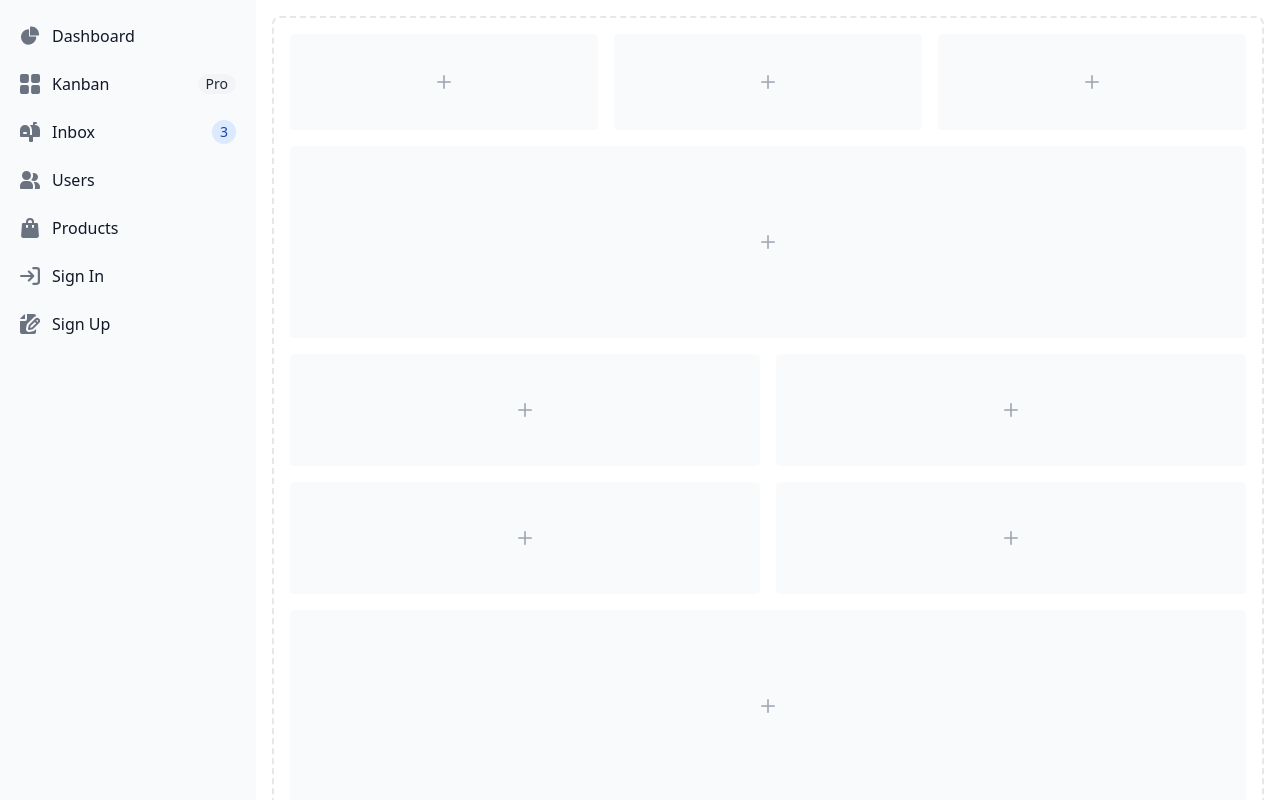
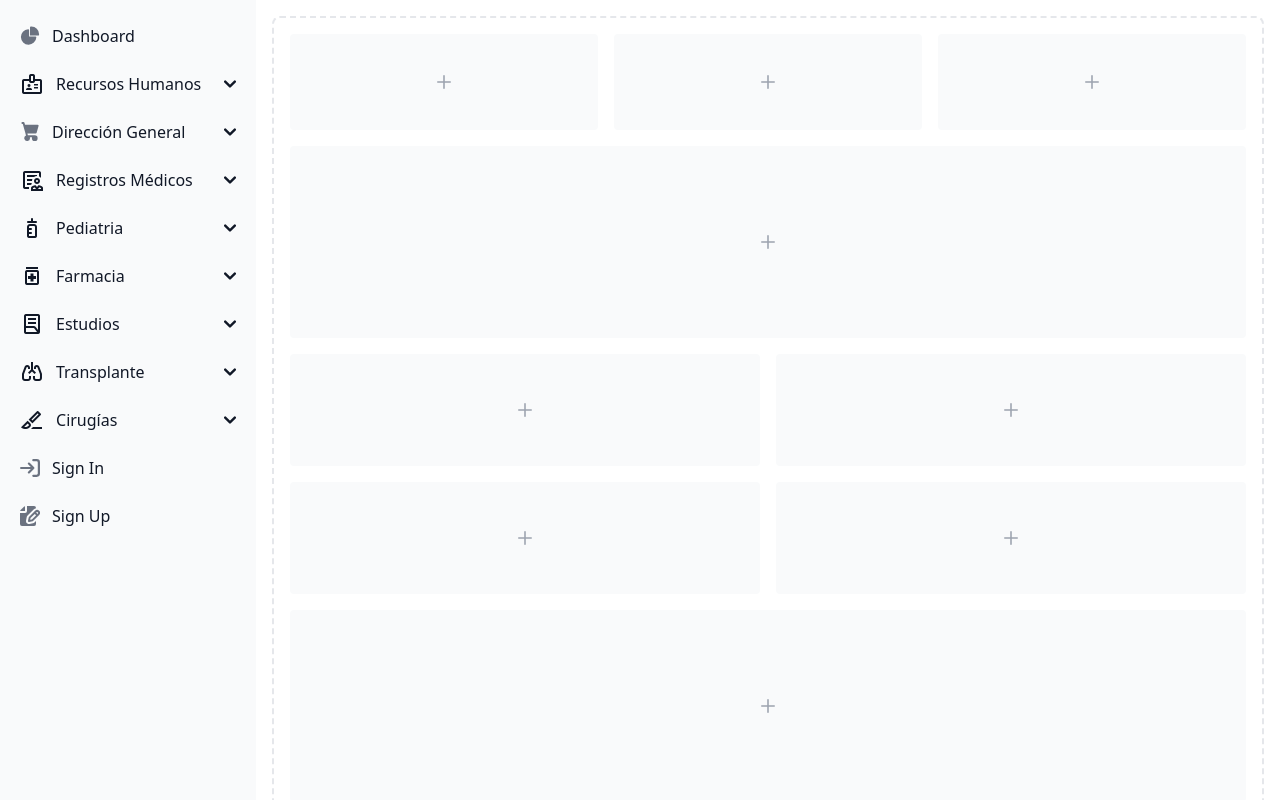
Before and after one commit to thejuanco/EvalUnidad2, a Vue app in the folder frontend/sistema-hospital/: page /dashboard in a window 1280 px wide. Shown: the top 800 px of the page. Built offline with nearby package versions, Linux system fonts and the light colour scheme.

Commit message:
Integracion Sidebar

```diff
--- a/frontend/sistema-hospital/index.html
+++ b/frontend/sistema-hospital/index.html
@@ -7,9 +7,14 @@
     <title>Hospital Privilage Care APP</title>
     <script src="https://cdn.tailwindcss.com"></script>
     <script src="https://use.fontawesome.com/5d970393b7"></script>
+    <link href="https://cdnjs.cloudflare.com/ajax/libs/flowbite/2.3.0/flowbite.min.css" rel="stylesheet" />
+    <link rel="stylesheet" href="https://fonts.googleapis.com/css2?family=Material+Symbols+Outlined:opsz,wght,FILL,GRAD@20..48,100..700,0..1,-50..200" />
+
   </head>
   <body>
     <div id="app"></div>
     <script type="module" src="/src/main.js"></script>
+    <script src="https://cdnjs.cloudflare.com/ajax/libs/flowbite/2.3.0/flowbite.min.js"></script>
+
   </body>
 </html>
--- a/frontend/sistema-hospital/src/components/dashboard.vue
+++ b/frontend/sistema-hospital/src/components/dashboard.vue
@@ -1,14 +1,12 @@
 <template>
-    <!-- https://play.tailwindcss.com/MIwj5Sp9pw -->
-
-    <button data-drawer-target="default-sidebar" data-drawer-toggle="default-sidebar" aria-controls="default-sidebar" type="button" class="inline-flex items-center p-2 mt-2 ms-3 text-sm text-gray-500 rounded-lg sm:hidden hover:bg-gray-100 focus:outline-none focus:ring-2 focus:ring-gray-200 dark:text-gray-400 dark:hover:bg-gray-700 dark:focus:ring-gray-600">
+   <button data-drawer-target="sidebar-multi-level-sidebar" data-drawer-toggle="sidebar-multi-level-sidebar" aria-controls="sidebar-multi-level-sidebar" type="button" class="inline-flex items-center p-2 mt-2 ms-3 text-sm text-gray-500 rounded-lg sm:hidden hover:bg-gray-100 focus:outline-none focus:ring-2 focus:ring-gray-200 dark:text-gray-400 dark:hover:bg-gray-700 dark:focus:ring-gray-600">
       <span class="sr-only">Open sidebar</span>
       <svg class="w-6 h-6" aria-hidden="true" fill="currentColor" viewBox="0 0 20 20" xmlns="http://www.w3.org/2000/svg">
       <path clip-rule="evenodd" fill-rule="evenodd" d="M2 4.75A.75.75 0 012.75 4h14.5a.75.75 0 010 1.5H2.75A.75.75 0 012 4.75zm0 10.5a.75.75 0 01.75-.75h7.5a.75.75 0 010 1.5h-7.5a.75.75 0 01-.75-.75zM2 10a.75.75 0 01.75-.75h14.5a.75.75 0 010 1.5H2.75A.75.75 0 012 10z"></path>
       </svg>
    </button>
 
-    <aside id="default-sidebar" class="fixed top-0 left-0 z-40 w-64 h-screen transition-transform -translate-x-full sm:translate-x-0" aria-label="Sidebar">
+   <aside id="sidebar-multi-level-sidebar" class="fixed top-0 left-0 z-40 w-64 h-screen transition-transform -translate-x-full sm:translate-x-0" aria-label="Sidebar">
       <div class="h-full px-3 py-4 overflow-y-auto bg-gray-50 dark:bg-gray-800">
          <ul class="space-y-2 font-medium">
             <li>
@@ -21,38 +19,186 @@
                </a>
             </li>
             <li>
-                <a href="#" class="flex items-center p-2 text-gray-900 rounded-lg dark:text-white hover:bg-gray-100 dark:hover:bg-gray-700 group">
-                   <svg class="flex-shrink-0 w-5 h-5 text-gray-500 transition duration-75 dark:text-gray-400 group-hover:text-gray-900 dark:group-hover:text-white" aria-hidden="true" xmlns="http://www.w3.org/2000/svg" fill="currentColor" viewBox="0 0 18 18">
-                      <path d="M6.143 0H1.857A1.857 1.857 0 0 0 0 1.857v4.286C0 7.169.831 8 1.857 8h4.286A1.857 1.857 0 0 0 8 6.143V1.857A1.857 1.857 0 0 0 6.143 0Zm10 0h-4.286A1.857 1.857 0 0 0 10 1.857v4.286C10 7.169 10.831 8 11.857 8h4.286A1.857 1.857 0 0 0 18 6.143V1.857A1.857 1.857 0 0 0 16.143 0Zm-10 10H1.857A1.857 1.857 0 0 0 0 11.857v4.286C0 17.169.831 18 1.857 18h4.286A1.857 1.857 0 0 0 8 16.143v-4.286A1.857 1.857 0 0 0 6.143 10Zm10 0h-4.286A1.857 1.857 0 0 0 10 11.857v4.286c0 1.026.831 1.857 1.857 1.857h4.286A1.857 1.857 0 0 0 18 16.143v-4.286A1.857 1.857 0 0 0 16.143 10Z"/>
+               <button type="button" class="flex items-center w-full p-2 text-base text-gray-900 transition duration-75 rounded-lg group hover:bg-gray-100 dark:text-white dark:hover:bg-gray-700" aria-controls="dropdown-example0" data-collapse-toggle="dropdown-example0">
+                  <span class="material-symbols-outlined">
+   badge
+   </span>
+                     <span class="flex-1 ms-3 text-left rtl:text-right whitespace-nowrap">Recursos Humanos</span>
+                     <svg class="w-3 h-3" aria-hidden="true" xmlns="http://www.w3.org/2000/svg" fill="none" viewBox="0 0 10 6">
+                        <path stroke="currentColor" stroke-linecap="round" stroke-linejoin="round" stroke-width="2" d="m1 1 4 4 4-4"/>
                      </svg>
-                   <span class="flex-1 ms-3 whitespace-nowrap">Kanban</span>
-                   <span class="inline-flex items-center justify-center px-2 ms-3 text-sm font-medium text-gray-800 bg-gray-100 rounded-full dark:bg-gray-700 dark:text-gray-300">Pro</span>
-                </a>
+               </button>
+               <ul id="dropdown-example0" class="hidden py-2 space-y-2">
+                     <li>
+                        <a href="#" class="flex items-center w-full p-2 text-gray-900 transition duration-75 rounded-lg pl-11 group hover:bg-gray-100 dark:text-white dark:hover:bg-gray-700">Personas</a>
                      </li>
                      <li>
-                <a href="#" class="flex items-center p-2 text-gray-900 rounded-lg dark:text-white hover:bg-gray-100 dark:hover:bg-gray-700 group">
-                   <svg class="flex-shrink-0 w-5 h-5 text-gray-500 transition duration-75 dark:text-gray-400 group-hover:text-gray-900 dark:group-hover:text-white" aria-hidden="true" xmlns="http://www.w3.org/2000/svg" fill="currentColor" viewBox="0 0 20 20">
-                      <path d="m17.418 3.623-.018-.008a6.713 6.713 0 0 0-2.4-.569V2h1a1 1 0 1 0 0-2h-2a1 1 0 0 0-1 1v2H9.89A6.977 6.977 0 0 1 12 8v5h-2V8A5 5 0 1 0 0 8v6a1 1 0 0 0 1 1h8v4a1 1 0 0 0 1 1h2a1 1 0 0 0 1-1v-4h6a1 1 0 0 0 1-1V8a5 5 0 0 0-2.582-4.377ZM6 12H4a1 1 0 0 1 0-2h2a1 1 0 0 1 0 2Z"/>
-                   </svg>
-                   <span class="flex-1 ms-3 whitespace-nowrap">Inbox</span>
-                   <span class="inline-flex items-center justify-center w-3 h-3 p-3 ms-3 text-sm font-medium text-blue-800 bg-blue-100 rounded-full dark:bg-blue-900 dark:text-blue-300">3</span>
-                </a>
+                        <a href="#" class="flex items-center w-full p-2 text-gray-900 transition duration-75 rounded-lg pl-11 group hover:bg-gray-100 dark:text-white dark:hover:bg-gray-700">Puestos</a>
                      </li>
                      <li>
-                <a href="#" class="flex items-center p-2 text-gray-900 rounded-lg dark:text-white hover:bg-gray-100 dark:hover:bg-gray-700 group">
-                   <svg class="flex-shrink-0 w-5 h-5 text-gray-500 transition duration-75 dark:text-gray-400 group-hover:text-gray-900 dark:group-hover:text-white" aria-hidden="true" xmlns="http://www.w3.org/2000/svg" fill="currentColor" viewBox="0 0 20 18">
-                      <path d="M14 2a3.963 3.963 0 0 0-1.4.267 6.439 6.439 0 0 1-1.331 6.638A4 4 0 1 0 14 2Zm1 9h-1.264A6.957 6.957 0 0 1 15 15v2a2.97 2.97 0 0 1-.184 1H19a1 1 0 0 0 1-1v-1a5.006 5.006 0 0 0-5-5ZM6.5 9a4.5 4.5 0 1 0 0-9 4.5 4.5 0 0 0 0 9ZM8 10H5a5.006 5.006 0 0 0-5 5v2a1 1 0 0 0 1 1h11a1 1 0 0 0 1-1v-2a5.006 5.006 0 0 0-5-5Z"/>
-                   </svg>
-                   <span class="flex-1 ms-3 whitespace-nowrap">Users</span>
-                </a>
+                        <a href="#" class="flex items-center w-full p-2 text-gray-900 transition duration-75 rounded-lg pl-11 group hover:bg-gray-100 dark:text-white dark:hover:bg-gray-700">Personal Médico</a>
                      </li>
                      <li>
-                <a href="#" class="flex items-center p-2 text-gray-900 rounded-lg dark:text-white hover:bg-gray-100 dark:hover:bg-gray-700 group">
-                   <svg class="flex-shrink-0 w-5 h-5 text-gray-500 transition duration-75 dark:text-gray-400 group-hover:text-gray-900 dark:group-hover:text-white" aria-hidden="true" xmlns="http://www.w3.org/2000/svg" fill="currentColor" viewBox="0 0 18 20">
-                      <path d="M17 5.923A1 1 0 0 0 16 5h-3V4a4 4 0 1 0-8 0v1H2a1 1 0 0 0-1 .923L.086 17.846A2 2 0 0 0 2.08 20h13.84a2 2 0 0 0 1.994-2.153L17 5.923ZM7 9a1 1 0 0 1-2 0V7h2v2Zm0-5a2 2 0 1 1 4 0v1H7V4Zm6 5a1 1 0 1 1-2 0V7h2v2Z"/>
+                        <a href="#" class="flex items-center w-full p-2 text-gray-900 transition duration-75 rounded-lg pl-11 group hover:bg-gray-100 dark:text-white dark:hover:bg-gray-700">Horarios</a>
+                     </li>
+               </ul>
+            </li>
+            <li>
+               <button type="button" class="flex items-center w-full p-2 text-base text-gray-900 transition duration-75 rounded-lg group hover:bg-gray-100 dark:text-white dark:hover:bg-gray-700" aria-controls="dropdown-example1" data-collapse-toggle="dropdown-example1">
+                     <svg class="flex-shrink-0 w-5 h-5 text-gray-500 transition duration-75 group-hover:text-gray-900 dark:text-gray-400 dark:group-hover:text-white" aria-hidden="true" xmlns="http://www.w3.org/2000/svg" fill="currentColor" viewBox="0 0 18 21">
+                        <path d="M15 12a1 1 0 0 0 .962-.726l2-7A1 1 0 0 0 17 3H3.77L3.175.745A1 1 0 0 0 2.208 0H1a1 1 0 0 0 0 2h.438l.6 2.255v.019l2 7 .746 2.986A3 3 0 1 0 9 17a2.966 2.966 0 0 0-.184-1h2.368c-.118.32-.18.659-.184 1a3 3 0 1 0 3-3H6.78l-.5-2H15Z"/>
                      </svg>
-                   <span class="flex-1 ms-3 whitespace-nowrap">Products</span>
-                </a>
+                     <span class="flex-1 ms-3 text-left rtl:text-right whitespace-nowrap">Dirección General</span>
+                     <svg class="w-3 h-3" aria-hidden="true" xmlns="http://www.w3.org/2000/svg" fill="none" viewBox="0 0 10 6">
+                        <path stroke="currentColor" stroke-linecap="round" stroke-linejoin="round" stroke-width="2" d="m1 1 4 4 4-4"/>
+                     </svg>
+               </button>
+               <ul id="dropdown-example1" class="hidden py-2 space-y-2">
+                     <li>
+                        <a href="#" class="flex items-center w-full p-2 text-gray-900 transition duration-75 rounded-lg pl-11 group hover:bg-gray-100 dark:text-white dark:hover:bg-gray-700">Products</a>
+                     </li>
+                     <li>
+                        <a href="#" class="flex items-center w-full p-2 text-gray-900 transition duration-75 rounded-lg pl-11 group hover:bg-gray-100 dark:text-white dark:hover:bg-gray-700">Billing</a>
+                     </li>
+                     <li>
+                        <a href="#" class="flex items-center w-full p-2 text-gray-900 transition duration-75 rounded-lg pl-11 group hover:bg-gray-100 dark:text-white dark:hover:bg-gray-700">Invoice</a>
+                     </li>
+               </ul>
+            </li>
+            <li>
+               <button type="button" class="flex items-center w-full p-2 text-base text-gray-900 transition duration-75 rounded-lg group hover:bg-gray-100 dark:text-white dark:hover:bg-gray-700" aria-controls="dropdown-example7" data-collapse-toggle="dropdown-example7">
+                  <span class="material-symbols-outlined">
+   clinical_notes
+   </span>
+                     <span class="flex-1 ms-3 text-left rtl:text-right whitespace-nowrap">Registros Médicos</span>
+                     <svg class="w-3 h-3" aria-hidden="true" xmlns="http://www.w3.org/2000/svg" fill="none" viewBox="0 0 10 6">
+                        <path stroke="currentColor" stroke-linecap="round" stroke-linejoin="round" stroke-width="2" d="m1 1 4 4 4-4"/>
+                     </svg>
+               </button>
+               <ul id="dropdown-example7" class="hidden py-2 space-y-2">
+
+                     <li>
+                        <a href="#" class="flex items-center w-full p-2 text-gray-900 transition duration-75 rounded-lg pl-11 group hover:bg-gray-100 dark:text-white dark:hover:bg-gray-700">Citas</a>
+                     </li>
+                     <li>
+                        <a href="#" class="flex items-center w-full p-2 text-gray-900 transition duration-75 rounded-lg pl-11 group hover:bg-gray-100 dark:text-white dark:hover:bg-gray-700">Expediente Médico</a>
+                     </li>
+                     <li>
+                        <a href="#" class="flex items-center w-full p-2 text-gray-900 transition duration-75 rounded-lg pl-11 group hover:bg-gray-100 dark:text-white dark:hover:bg-gray-700">Receta Médica</a>
+                     </li>
+               </ul>
+            </li>
+            <li>
+               <button type="button" class="flex items-center w-full p-2 text-base text-gray-900 transition duration-75 rounded-lg group hover:bg-gray-100 dark:text-white dark:hover:bg-gray-700" aria-controls="dropdown-example4" data-collapse-toggle="dropdown-example4">
+                  <span class="material-symbols-outlined">
+   pediatrics
+   </span>
+                     <span class="flex-1 ms-3 text-left rtl:text-right whitespace-nowrap">Pediatria</span>
+                     <svg class="w-3 h-3" aria-hidden="true" xmlns="http://www.w3.org/2000/svg" fill="none" viewBox="0 0 10 6">
+                        <path stroke="currentColor" stroke-linecap="round" stroke-linejoin="round" stroke-width="2" d="m1 1 4 4 4-4"/>
+                     </svg>
+               </button>
+               <ul id="dropdown-example4" class="hidden py-2 space-y-2">
+
+                     <li>
+                        <a href="#" class="flex items-center w-full p-2 text-gray-900 transition duration-75 rounded-lg pl-11 group hover:bg-gray-100 dark:text-white dark:hover:bg-gray-700">Nacimientos</a>
+                     </li>
+                     <li>
+                        <a href="#" class="flex items-center w-full p-2 text-gray-900 transition duration-75 rounded-lg pl-11 group hover:bg-gray-100 dark:text-white dark:hover:bg-gray-700">Desarrollo Infantil</a>
+                     </li>
+               </ul>
+            </li>
+            <li>
+               <button type="button" class="flex items-center w-full p-2 text-base text-gray-900 transition duration-75 rounded-lg group hover:bg-gray-100 dark:text-white dark:hover:bg-gray-700" aria-controls="dropdown-example5" data-collapse-toggle="dropdown-example5">
+                  <span class="material-symbols-outlined">
+   medication
+   </span>
+                     <span class="flex-1 ms-3 text-left rtl:text-right whitespace-nowrap">Farmacia</span>
+                     <svg class="w-3 h-3" aria-hidden="true" xmlns="http://www.w3.org/2000/svg" fill="none" viewBox="0 0 10 6">
+                        <path stroke="currentColor" stroke-linecap="round" stroke-linejoin="round" stroke-width="2" d="m1 1 4 4 4-4"/>
+                     </svg>
+               </button>
+               <ul id="dropdown-example5" class="hidden py-2 space-y-2">
+
+                     <li>
+                        <a href="#" class="flex items-center w-full p-2 text-gray-900 transition duration-75 rounded-lg pl-11 group hover:bg-gray-100 dark:text-white dark:hover:bg-gray-700">Consumilbles</a>
+                     </li>
+                     <li>
+                        <a href="#" class="flex items-center w-full p-2 text-gray-900 transition duration-75 rounded-lg pl-11 group hover:bg-gray-100 dark:text-white dark:hover:bg-gray-700">Lote Medicamentos</a>
+                     </li>
+                     <li>
+                        <a href="#" class="flex items-center w-full p-2 text-gray-900 transition duration-75 rounded-lg pl-11 group hover:bg-gray-100 dark:text-white dark:hover:bg-gray-700">Medicamentos</a>
+                     </li>
+                     <li>
+                        <a href="#" class="flex items-center w-full p-2 text-gray-900 transition duration-75 rounded-lg pl-11 group hover:bg-gray-100 dark:text-white dark:hover:bg-gray-700">Dispensación</a>
+                     </li>
+               </ul>
+            </li>
+
+
+            <li>
+               <button type="button" class="flex items-center w-full p-2 text-base text-gray-900 transition duration-75 rounded-lg group hover:bg-gray-100 dark:text-white dark:hover:bg-gray-700" aria-controls="dropdown-example3" data-collapse-toggle="dropdown-example3">
+                  <span class="material-symbols-outlined">
+   lab_profile
+   </span>
+                     <span class="flex-1 ms-3 text-left rtl:text-right whitespace-nowrap">Estudios</span>
+                     <svg class="w-3 h-3" aria-hidden="true" xmlns="http://www.w3.org/2000/svg" fill="none" viewBox="0 0 10 6">
+                        <path stroke="currentColor" stroke-linecap="round" stroke-linejoin="round" stroke-width="2" d="m1 1 4 4 4-4"/>
+                     </svg>
+               </button>
+               <ul id="dropdown-example3" class="hidden py-2 space-y-2">
+
+                     <li>
+                        <a href="#" class="flex items-center w-full p-2 text-gray-900 transition duration-75 rounded-lg pl-11 group hover:bg-gray-100 dark:text-white dark:hover:bg-gray-700">Estudios</a>
+                     </li>
+                     <li>
+                        <a href="#" class="flex items-center w-full p-2 text-gray-900 transition duration-75 rounded-lg pl-11 group hover:bg-gray-100 dark:text-white dark:hover:bg-gray-700">Resultados de Estudios</a>
+                     </li>
+               </ul>
+            </li>
+
+            <li>
+               <button type="button" class="flex items-center w-full p-2 text-base text-gray-900 transition duration-75 rounded-lg group hover:bg-gray-100 dark:text-white dark:hover:bg-gray-700" aria-controls="dropdown-example6" data-collapse-toggle="dropdown-example6">
+                  <span class="material-symbols-outlined">
+   pulmonology
+   </span>
+                     <span class="flex-1 ms-3 text-left rtl:text-right whitespace-nowrap">Transplante</span>
+                     <svg class="w-3 h-3" aria-hidden="true" xmlns="http://www.w3.org/2000/svg" fill="none" viewBox="0 0 10 6">
+                        <path stroke="currentColor" stroke-linecap="round" stroke-linejoin="round" stroke-width="2" d="m1 1 4 4 4-4"/>
+                     </svg>
+               </button>
+               <ul id="dropdown-example6" class="hidden py-2 space-y-2">
+
+                     <li>
+                        <a href="#" class="flex items-center w-full p-2 text-gray-900 transition duration-75 rounded-lg pl-11 group hover:bg-gray-100 dark:text-white dark:hover:bg-gray-700">Organos</a>
+                     </li>
+                     <li>
+                        <a href="#" class="flex items-center w-full p-2 text-gray-900 transition duration-75 rounded-lg pl-11 group hover:bg-gray-100 dark:text-white dark:hover:bg-gray-700">Detalle de Organo</a>
+                     </li>
+                     <li>
+                        <a href="#" class="flex items-center w-full p-2 text-gray-900 transition duration-75 rounded-lg pl-11 group hover:bg-gray-100 dark:text-white dark:hover:bg-gray-700">Solicitud de Transplante</a>
+                     </li>
+               </ul>
+            </li>
+
+            <li>
+               <button type="button" class="flex items-center w-full p-2 text-base text-gray-900 transition duration-75 rounded-lg group hover:bg-gray-100 dark:text-white dark:hover:bg-gray-700" aria-controls="dropdown-example2" data-collapse-toggle="dropdown-example2">
+                  <span class="material-symbols-outlined">
+   surgical
+   </span>
+                     <span class="flex-1 ms-3 text-left rtl:text-right whitespace-nowrap">Cirugías</span>
+                     <svg class="w-3 h-3" aria-hidden="true" xmlns="http://www.w3.org/2000/svg" fill="none" viewBox="0 0 10 6">
+                        <path stroke="currentColor" stroke-linecap="round" stroke-linejoin="round" stroke-width="2" d="m1 1 4 4 4-4"/>
+                     </svg>
+               </button>
+               <ul id="dropdown-example2" class="hidden py-2 space-y-2">
+                     <li>
+                        <a href="#" class="flex items-center w-full p-2 text-gray-900 transition duration-75 rounded-lg pl-11 group hover:bg-gray-100 dark:text-white dark:hover:bg-gray-700">Cirugias</a>
+                     </li>
+                     <li>
+                        <a href="#" class="flex items-center w-full p-2 text-gray-900 transition duration-75 rounded-lg pl-11 group hover:bg-gray-100 dark:text-white dark:hover:bg-gray-700">Calendario de Cirugias</a>
+                     </li>
+               </ul>
             </li>
          <li>
             <a href="#" class="flex items-center p-2 text-gray-900 rounded-lg dark:text-white hover:bg-gray-100 dark:hover:bg-gray-700 group">
@@ -178,4 +324,5 @@
    </div>
 </div>
 
+
     </template>
```
Lines whose indentation alone changed are shown as unchanged.
